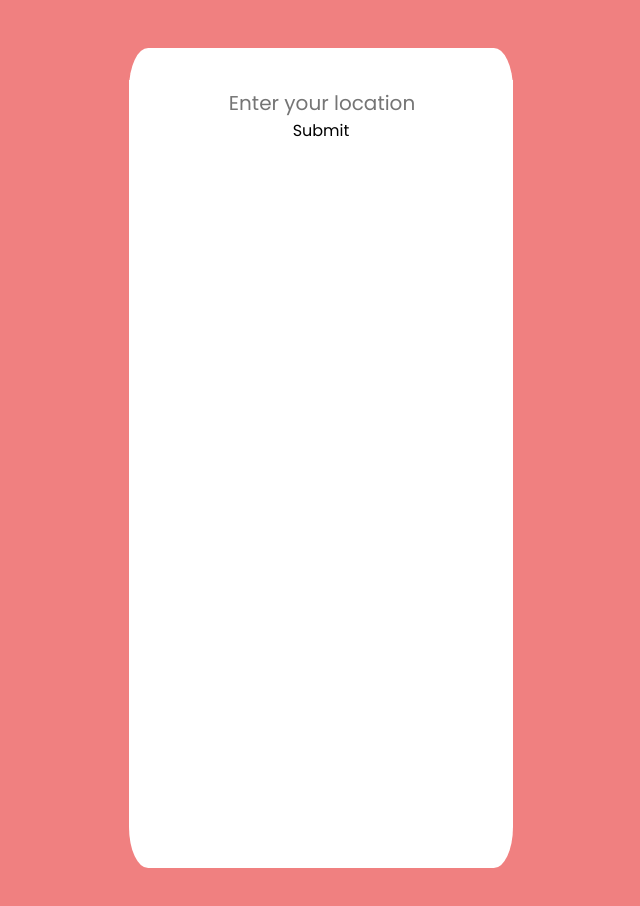
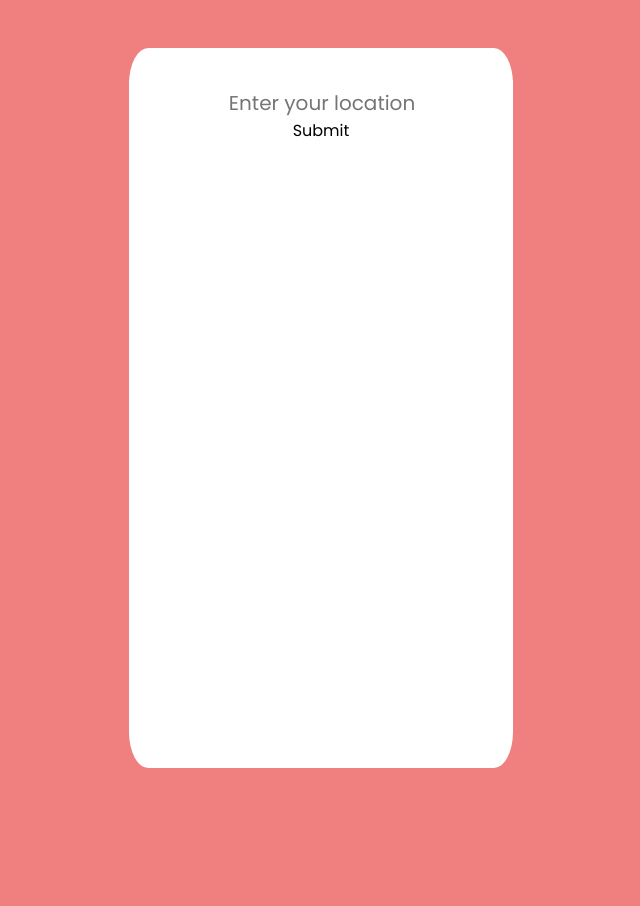
Before and after one commit to RonzyOnOF/Weather, a plain HTML site: page public/index.html in a window 1280 px wide. Shown: the whole page, without its empty margins (319-959 px from the left). After the commit the page ends 816 px from the top, so only its background shows below. Drawn offline with Linux system fonts and the light colour scheme.

Commit message:
fix container height on smaller devices

```diff
--- a/public/resources/css/style.css
+++ b/public/resources/css/style.css
@@ -1,6 +1,6 @@
  body {
    background-color: lightcoral;
-   overflow: scroll;
+   overflow: hidden;
    font-family: 'Poppins';
  }
 
@@ -75,3 +75,9 @@
  .toggle p:hover {
   opacity: 60%;
  }
+
+ @media (max-height: 869px) {
+  .app-container {
+    height: 90vh;
+  }
+ }
```
